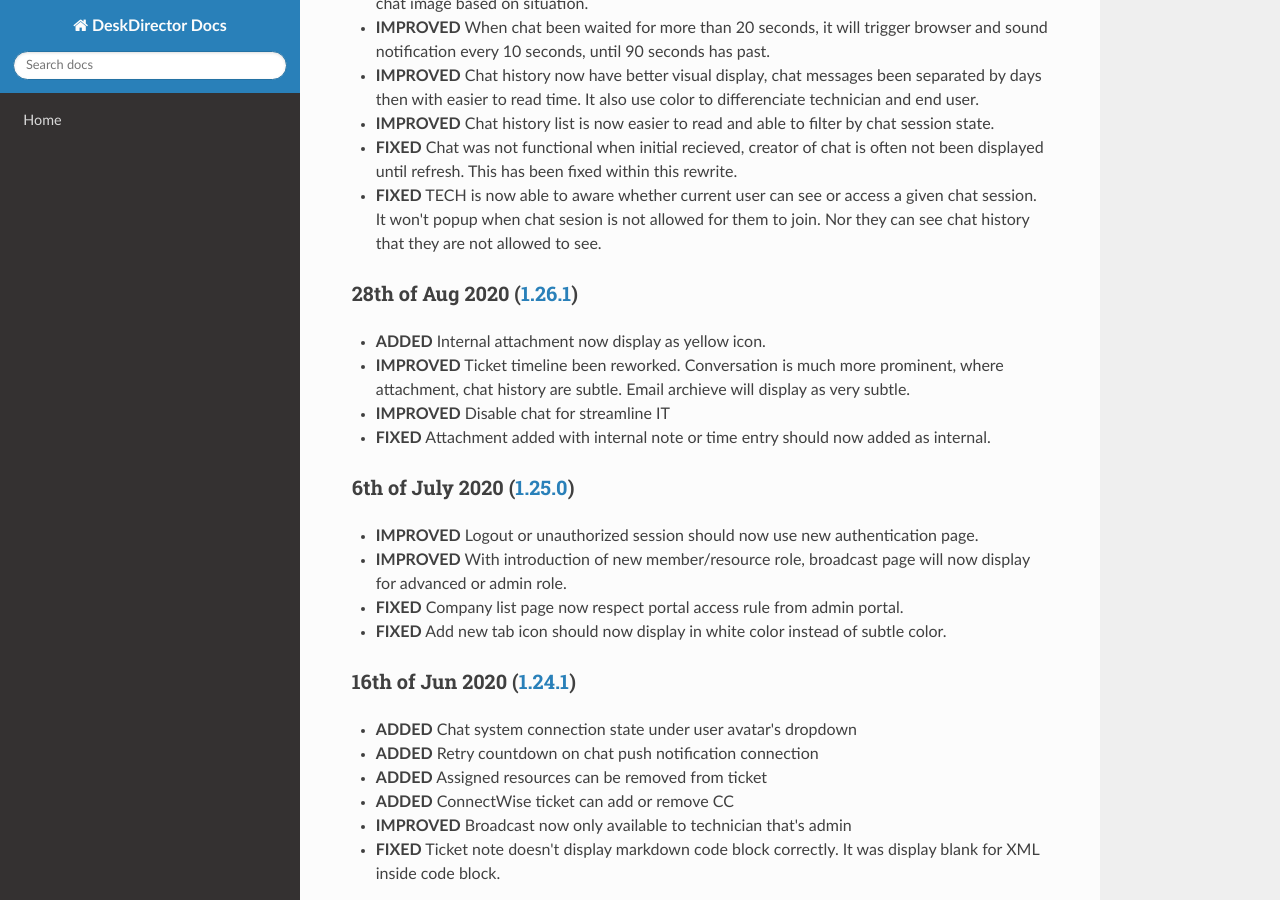
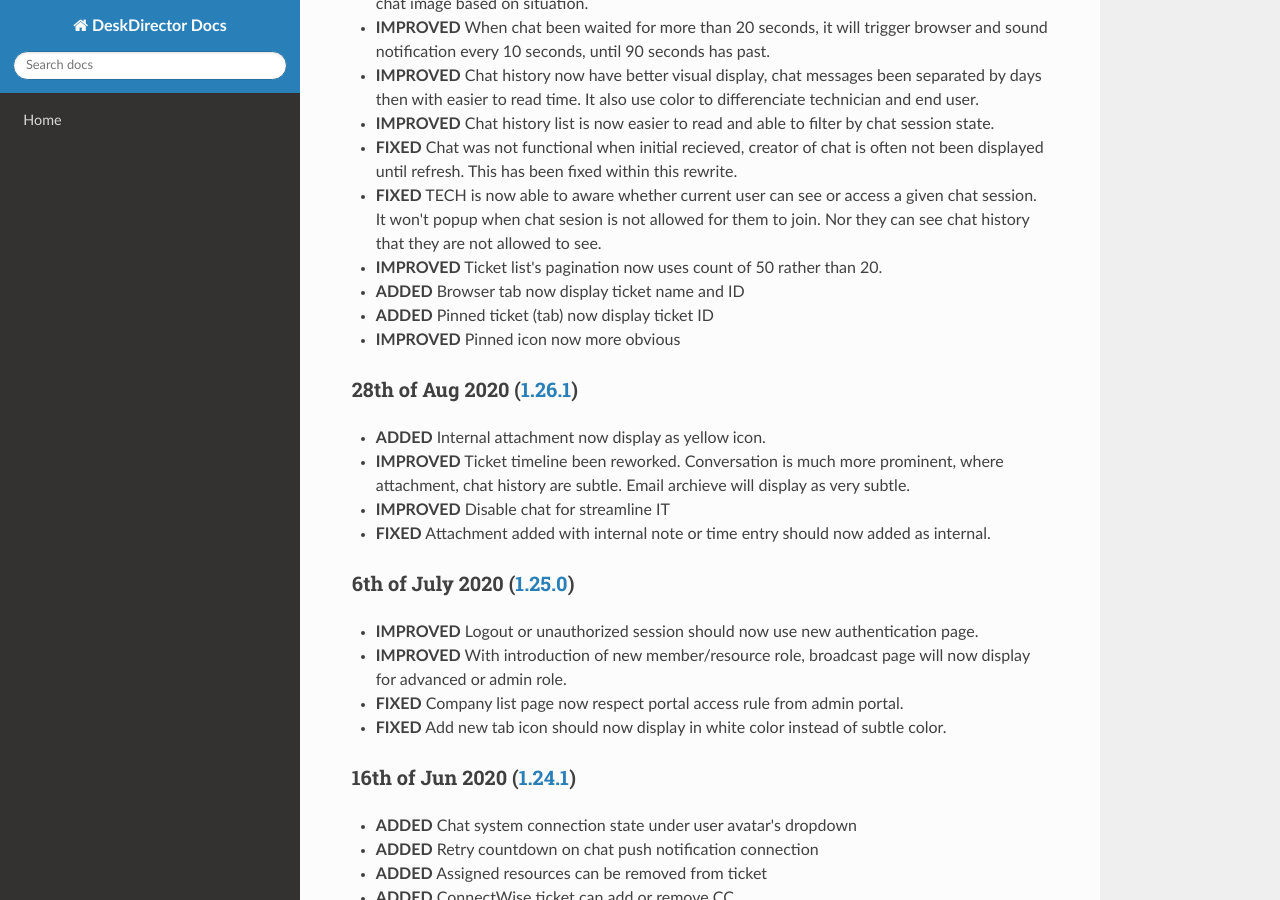
Before and after one commit to DeskDirector/docs, an MkDocs documentation site: the page built from docs/_release/tech/README.md, in a window 1280 px wide and 900 px high, scrolled down 325 px. Built offline with MkDocs 1.6.1, drawn with Linux system fonts in a browser that asks for light colours; nearby versions of some CDN libraries; old or Windows-style settings are respelled for this version of MkDocs.

Commit message:
Update README.md

```diff
--- a/docs/_release/tech/README.md
+++ b/docs/_release/tech/README.md
@@ -9,6 +9,10 @@
 - **IMPROVED** Chat history list is now easier to read and able to filter by chat session state.
 - **FIXED** Chat was not functional when initial recieved, creator of chat is often not been displayed until refresh. This has been fixed within this rewrite.
 - **FIXED** TECH is now able to aware whether current user can see or access a given chat session. It won't popup when chat sesion is not allowed for them to join. Nor they can see chat history that they are not allowed to see.
+- **IMPROVED** Ticket list's pagination now uses count of 50 rather than 20.
+- **ADDED** Browser tab now display ticket name and ID
+- **ADDED** Pinned ticket (tab) now display ticket ID
+- **IMPROVED** Pinned icon now more obvious
 
 ### 28th of Aug 2020 ([1.26.1](v1.26))
 - **ADDED** Internal attachment now display as yellow icon.
```
